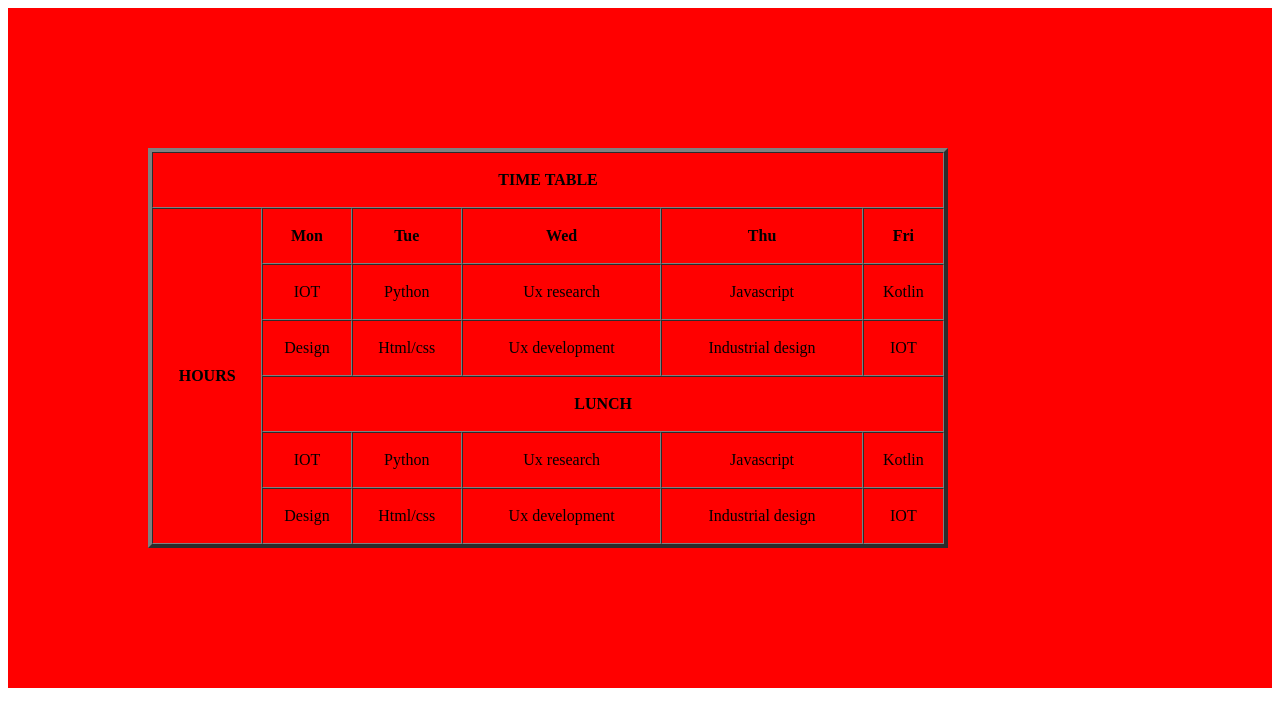
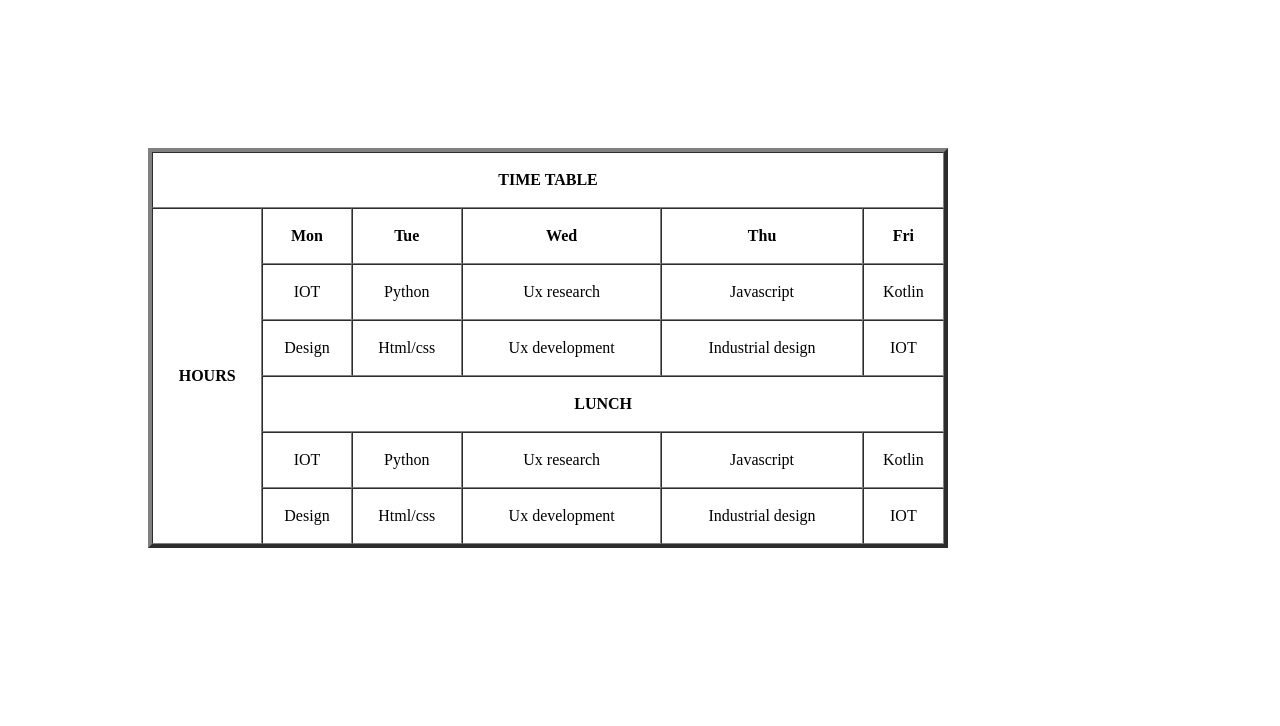
Before and after one commit to Jane-Nyambura/Table, a plain HTML site: page index.html in a window 1280 px wide. Drawn offline with Linux system fonts and the light colour scheme.

Commit message:
Update style.css

```diff
--- a/style.css
+++ b/style.css
@@ -1,5 +1,5 @@
 .tabl {
     text-align: center;
     padding: 140px;
-    background-color:red;
+    background-color:(212,147,198);
 }
```
